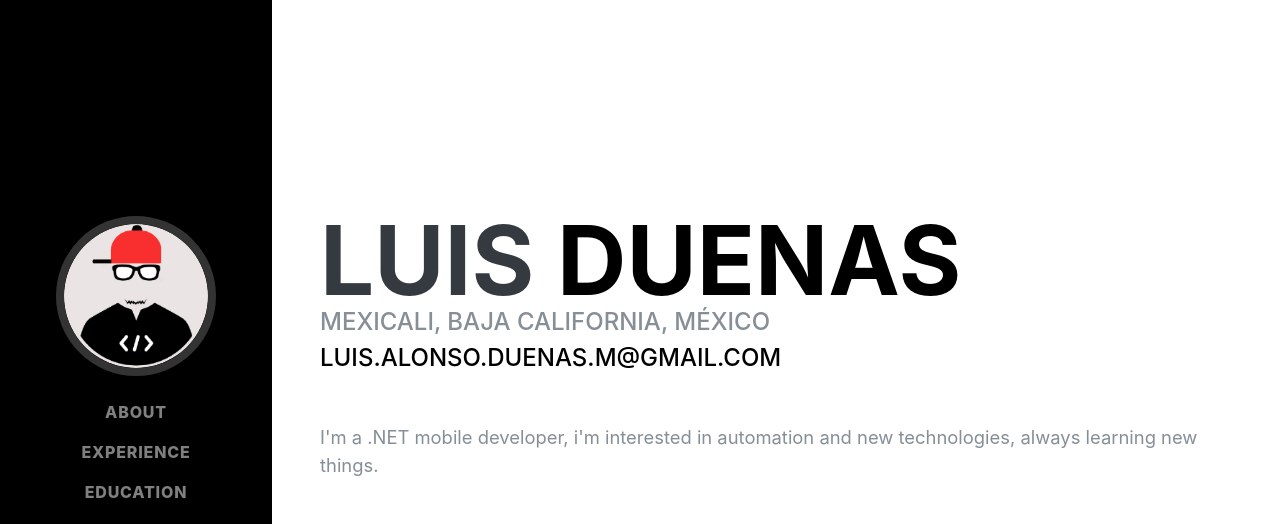
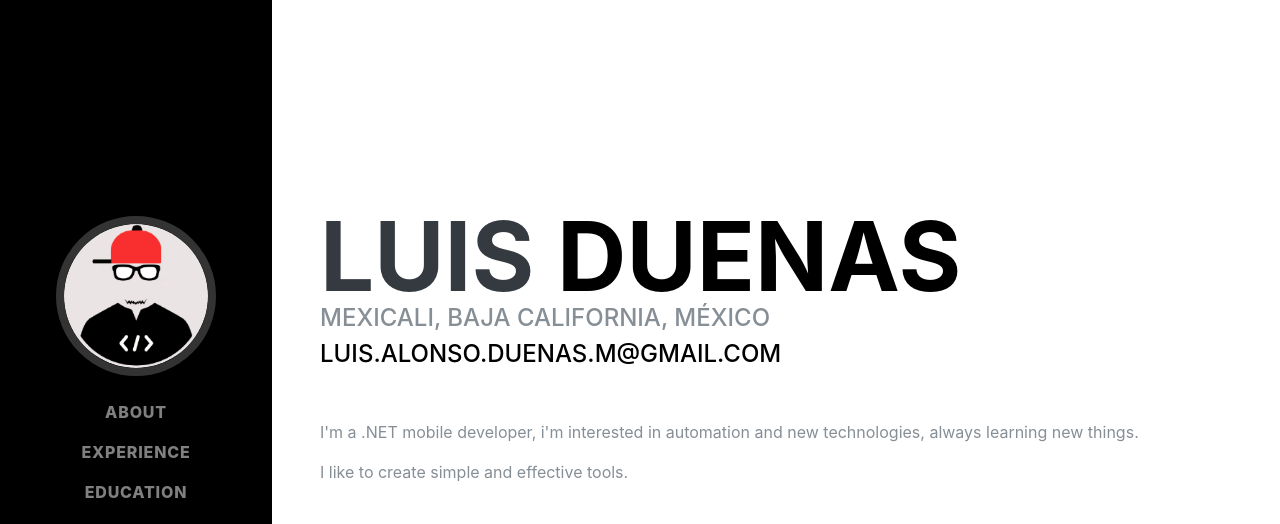
Before and after one commit to wapoSoftware/waposoftware.github.io, a plain HTML site: page index.html in a window 1280 px wide. Shown: the top 524 px of the page. Drawn offline with Linux system fonts and the light colour scheme; a web font is replaced by a local one.

Commit message:
add more about info

```diff
--- a/index.html
+++ b/index.html
@@ -57,16 +57,16 @@
     </nav>
 
     <div class="container-fluid p-0">
-
       <section class="resume-section p-3 p-lg-5 d-flex d-column" id="about">
         <div class="my-auto">
           <h1 class="mb-0">Luis
             <span class="text-primary">Duenas</span>
           </h1>
           <div class="subheading mb-5">Mexicali, Baja California, México
-            <a href="mailto:name@email.com">luis.alonso.duenas.m@gmail.com</a>
+            <a href="mailto:luis.alonso.duenas.m@gmail.com">luis.alonso.duenas.m@gmail.com</a>
           </div>
-          <p class="lead mb-5">I'm a .NET mobile developer, i'm interested in automation and new technologies, always learning new things.</p>
+          <p>I'm a .NET mobile developer, i'm interested in automation and new technologies, always learning new things.</p>
+          <p class="mb-5">I like to create simple and effective tools.</p>
           <div class="social-icons">
             <a href="https://www.linkedin.com/in/luis-alonso-duenas-manriquez-9b8939142/">
               <i class="fab fa-linkedin-in"></i>
```
